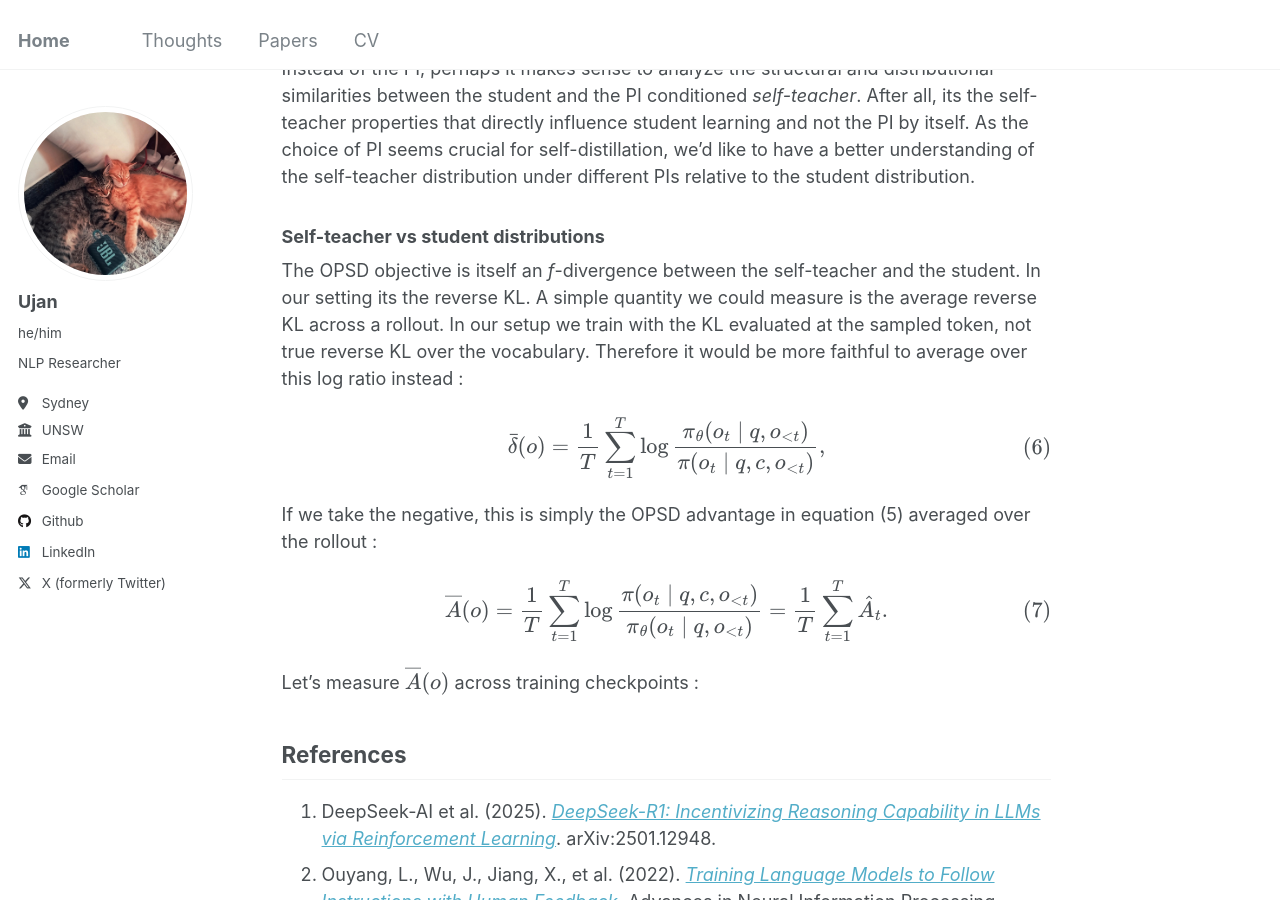
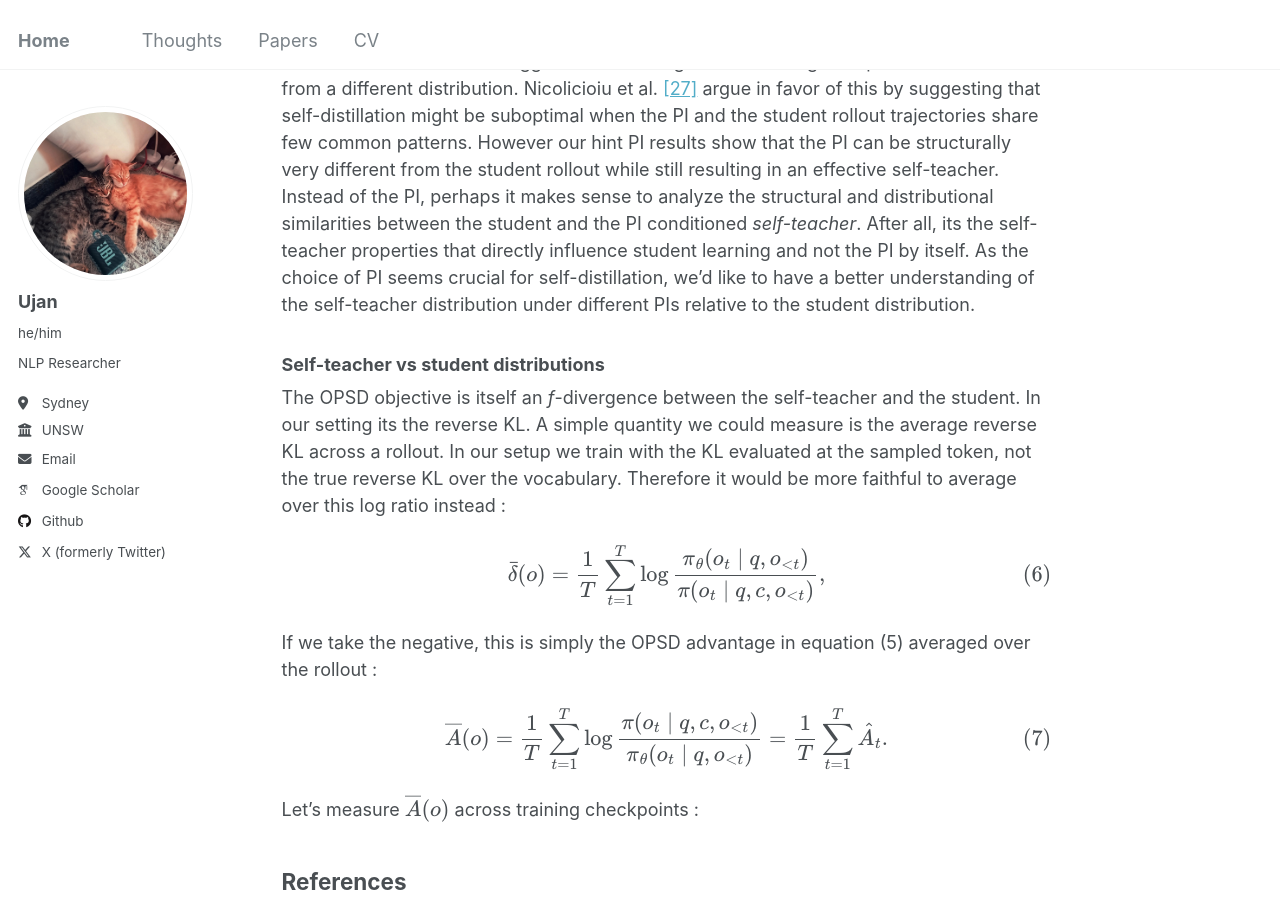
Before and after one commit to tatami-galaxy/tatami-galaxy.github.io, a Jekyll site: the page built from _posts/2026-07-01-self-distillation-post-1.md, in a window 1280 px wide and 900 px high, scrolled down 10014 px. Built offline with Jekyll 4.4.1, drawn with Linux system fonts in a browser that asks for light colours; some web fonts are replaced; some of the changed text lies outside the part shown.

Commit message:
self distill blog

```diff
--- a/_config.yml
+++ b/_config.yml
@@ -58,7 +58,7 @@ author:
   keybase          : # Username
   instagram        : # Username
   lastfm           : # Username
-  linkedin         : "ujan-deb-9682b5212"
+  linkedin         : # Username
   mastodon         : # URL
   medium           : # URL
   pinterest        : # Username
--- a/_includes/social-share.html
+++ b/_includes/social-share.html
@@ -8,6 +8,4 @@
   <a href="https://twitter.com/intent/tweet?text={{ base_path }}{{ page.url }}" class="btn btn--twitter" title="{{ site.data.ui-text[site.locale].share_on_label | default: 'Share on' }} Twitter"><i class="fab fa-twitter" aria-hidden="true"></i><span> Twitter</span></a>
 
   <a href="https://www.facebook.com/sharer/sharer.php?u={{ base_path }}{{ page.url }}" class="btn btn--facebook" title="{{ site.data.ui-text[site.locale].share_on_label | default: 'Share on' }} Facebook"><i class="fab fa-facebook" aria-hidden="true"></i><span> Facebook</span></a>
-
-  <a href="https://www.linkedin.com/shareArticle?mini=true&url={{ base_path }}{{ page.url }}" class="btn btn--linkedin" title="{{ site.data.ui-text[site.locale].share_on_label | default: 'Share on' }} LinkedIn"><i class="fab fa-linkedin" aria-hidden="true"></i><span> LinkedIn</span></a>
 </section>
--- a/_posts/2026-07-01-self-distillation-post-1.md
+++ b/_posts/2026-07-01-self-distillation-post-1.md
@@ -100,6 +100,10 @@ Its hard to precisely define exploration of an LLM's chain-of-thought (COT) but
 
 [Figure 3](#fig-3) shows that correct rollouts predictably increase pass@k across token budgets. With 8k tokens, where many incorrect rollouts are max length truncations, *even incorrect rollouts as PI boost pass@k*. At 16k, incorrect rollouts are strongly detrimental as PI for both models. This suggests that models can extract useful [^useful] information in-context from even incorrect but truncated rollouts. Completed incorrect solutions appear to be extremely harmful.
 
+All of the above is for uncertainty verbalization. What about other exploratory behaviors like search and self-correction?
+
+[other self-teacher exploration behaviors]
+
 What happens when we distill from these self-teachers? Does higher training set pass@k in the self-teacher translate to higher out-of-distribution pass@k in the student? Is there a relationship between uncertainty verbalization in the self-teacher with student accuracy?
 
 <figure id="fig-4">
@@ -151,7 +155,7 @@ Our current observations suggests that a self-generated PI might be preferable t
 
 ### Self-teacher vs student distributions
 
-The OPSD objective is itself an *f*-divergence between the self-teacher and the student. In our setting its the reverse KL. A simple quantity we could measure is the average reverse KL across a rollout. In our setup we train with the KL evaluated at the sampled token, not true reverse KL over the vocabulary. Therefore it would be more faithful to average over this log ratio instead :
+The OPSD objective is itself an *f*-divergence between the self-teacher and the student. In our setting its the reverse KL. A simple quantity we could measure is the average reverse KL across a rollout. In our setup we train with the KL evaluated at the sampled token, not the true reverse KL over the vocabulary. Therefore it would be more faithful to average over this log ratio instead :
 
 $$
 \bar{\delta}(o) = \frac{1}{T}\sum_{t=1}^{T}
```
